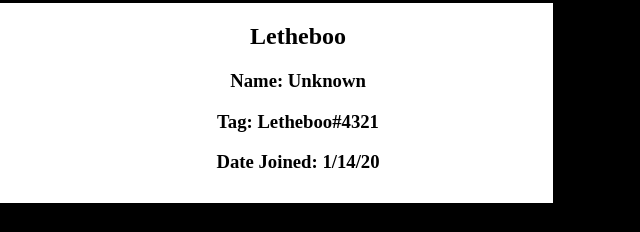
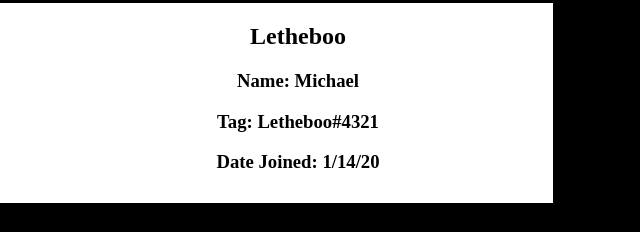
Before and after one commit to DahliaHawthorne/Spicerack_Compendium, a plain HTML site: page pastmemberspage.html in a window 1280 px wide. Shown: the part 793-1025 px from the top of the page, 487-1127 px from the left. Drawn offline with Linux system fonts and the light colour scheme; a script that the page names is missing.

Commit message:
Update pastmemberspage.html

```diff
--- a/pastmemberspage.html
+++ b/pastmemberspage.html
@@ -31,7 +31,7 @@
 <center><div class="infobox">
     <img src="lethebooprofile.png" class="profileimg">
     <h2 class="discord-name">Letheboo</h2>
-    <h3 class="name">Name: Unknown</h3>
+    <h3 class="name">Name: Michael</h3>
     <h3 class="discord-tag">Tag: Letheboo#4321</h3>
     <h3 class="date-joined">Date Joined: 1/14/20</h3>
 </div></center>
```
